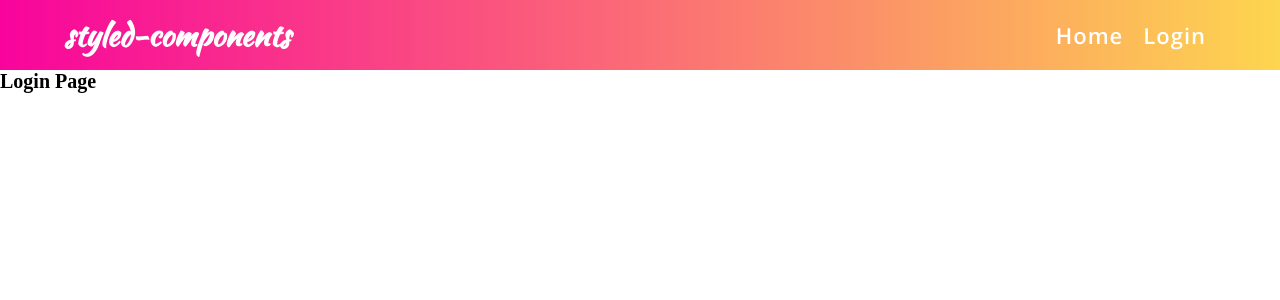
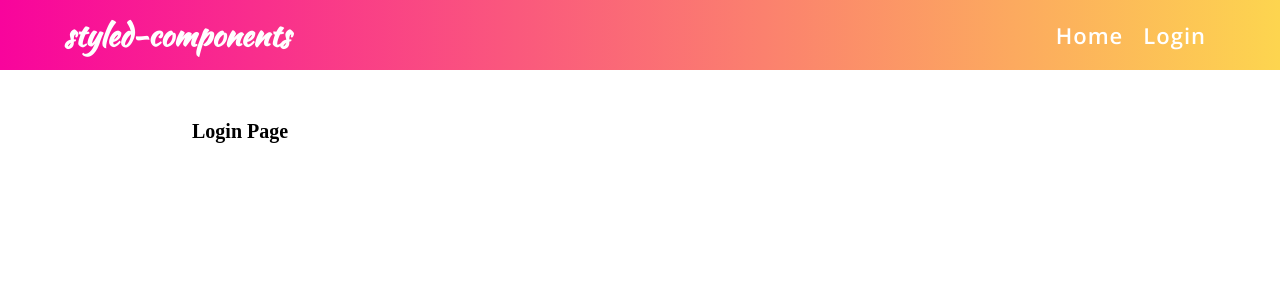
Before and after one commit to Mohammdsaleh-Hooshmandi/login-page-styled-components, a React (Create React App) app: page /login in a window 1280 px wide. Shown: the top 300 px of the page. Built offline with nearby package versions, Linux system fonts and the light colour scheme.

Commit message:
add style to Root

```diff
--- a/src/Pages/Root.jsx
+++ b/src/Pages/Root.jsx
@@ -1,14 +1,27 @@
 import { Fragment } from "react";
 import { Outlet } from "react-router-dom";
+import styled from "styled-components";
 
 import Header from "../Components/Header";
+
+const Layout = styled.main`
+    max-width: 70%;
+    margin: 0 auto;
+    padding: 5rem 0;
+
+    @media (max-width: 850px) {
+        max-width: 90%;
+    }
+`;
 
 function Root() {
 
     return (
         <Fragment>
             <Header />
-            <Outlet />
+            <Layout>
+                <Outlet />
+            </Layout>
         </Fragment>
     );
 }
```
